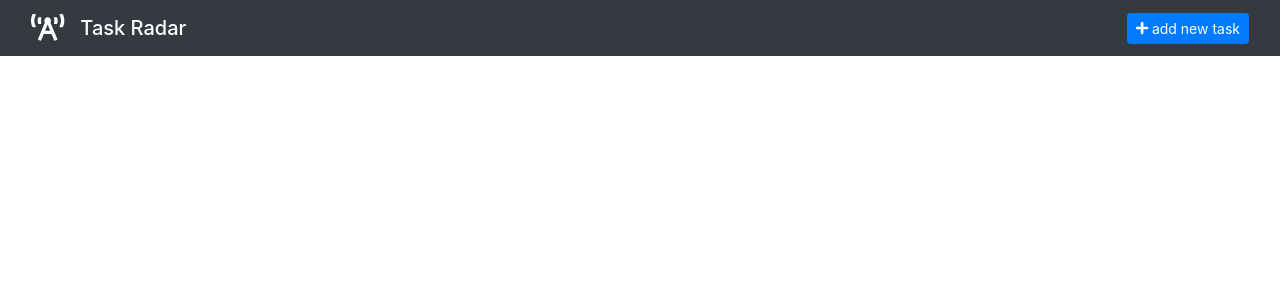
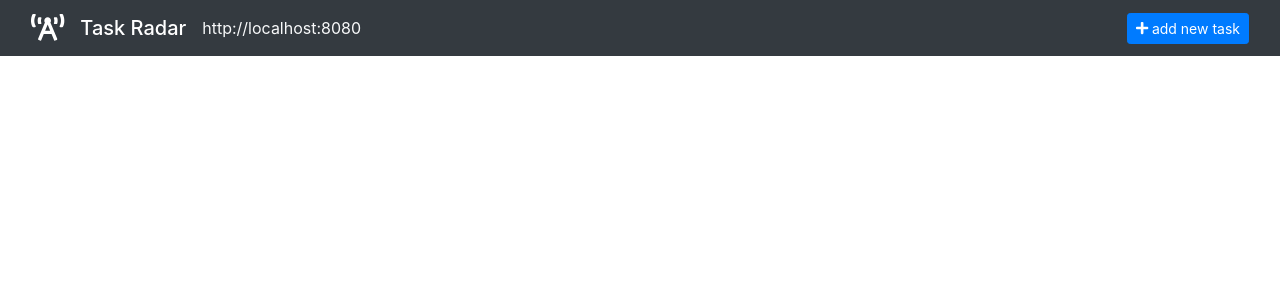
Before and after one commit to rafaelsmme/radar-react-app, a React (Create React App) app: page / in a window 1280 px wide. Shown: the top 300 px of the page. Built offline with nearby package versions, Linux system fonts and the light colour scheme.

Commit message:
update workflow to inject secret into a json config file

```diff
--- a/package.json
+++ b/package.json
@@ -20,7 +20,7 @@
     "react-datepicker": "^4.3.0",
     "react-dom": "^17.0.2",
     "react-router-dom": "^5.3.0",
-    "react-scripts": "^4.0.3",
+    "react-scripts": "^5.0.0",
     "uuid": "^8.3.2"
   },
   "browserslist": {
--- a/src/commonComponents/Nav.jsx
+++ b/src/commonComponents/Nav.jsx
@@ -5,6 +5,7 @@ import {
   faPlus,
 } from "@fortawesome/free-solid-svg-icons";
 import { Link } from "react-router-dom";
+import config from "globalConfig.json";
 
 function Nav({ title, disableAdd }) {
   return (
@@ -14,6 +15,22 @@ function Nav({ title, disableAdd }) {
           <FontAwesomeIcon icon={faBroadcastTower} size="lg" className="mr-3" />
           {title}
         </Link>
+        <button
+          class="navbar-toggler"
+          type="button"
+          data-bs-toggle="collapse"
+          data-bs-target="#navbarSupportedContent"
+          aria-controls="navbarSupportedContent"
+          aria-expanded="false"
+          aria-label="Toggle navigation"
+        >
+          <span class="navbar-toggler-icon"></span>
+        </button>
+        <div class="collapse navbar-collapse" id="navbarSupportedContent">
+          <ul className="navbar-nav me-auto mb-2 mb-lg-0">
+            <li className="nav-item text-light">{config.apiUrl}</li>
+          </ul>
+        </div>
         <ul className="navbar-nav me-auto mb-2 mb-lg-0">
           <li className="nav-item">
             <Link
```
Also changed, not shown: src/globalConfig.json (line endings or trailing spaces), 1 other file (tests, documents, lock files or other folders).
